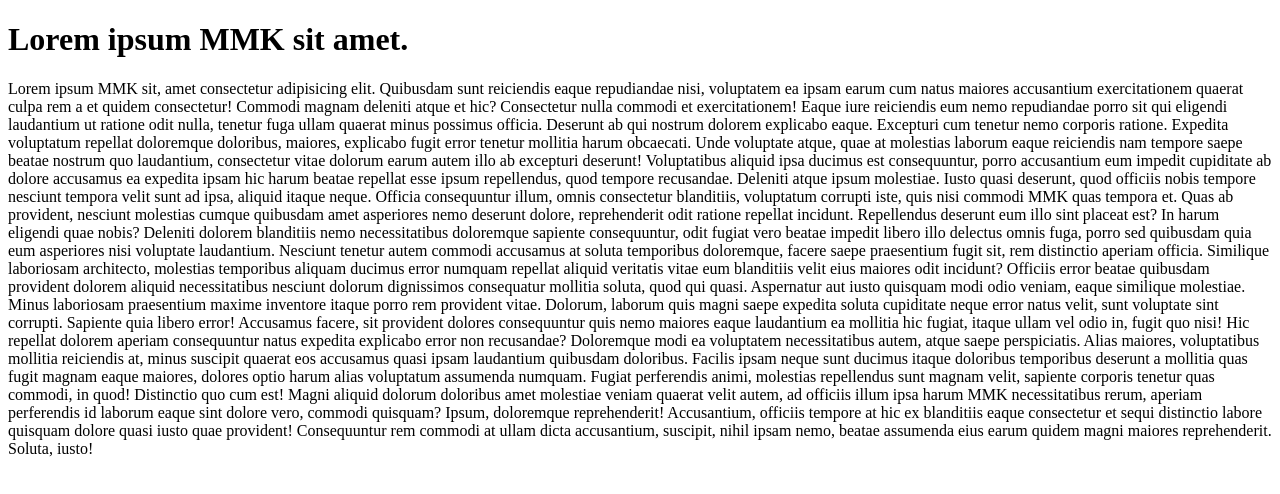
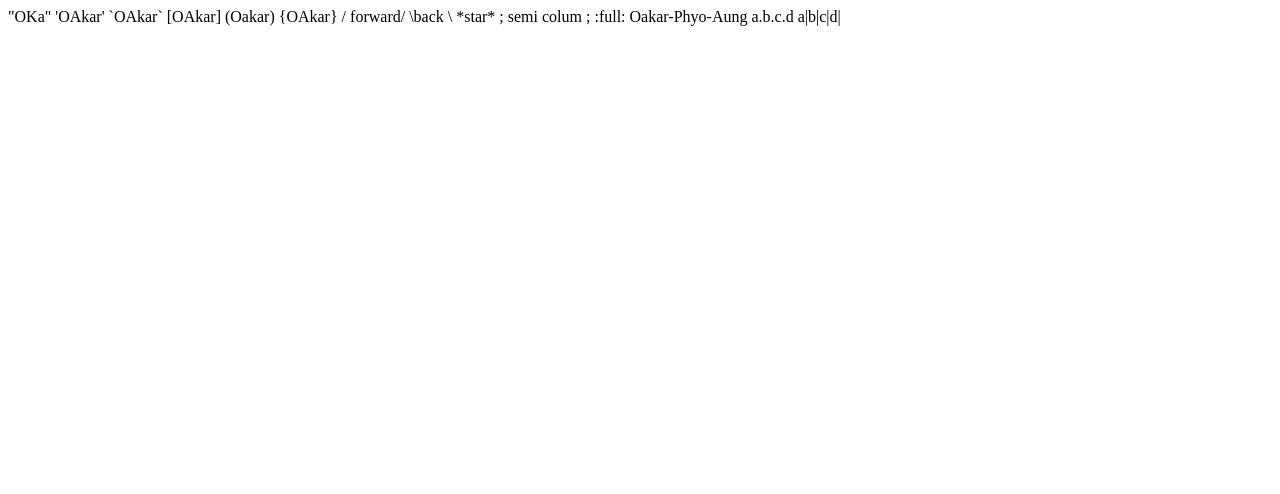
Before and after one commit to Oakarphyoaung/git_again_swd_class, a plain HTML site: page learn-html/index.html in a window 1280 px wide. Drawn offline with Linux system fonts and the light colour scheme.

Commit message:
commit again

```diff
--- a/learn-html/index.html
+++ b/learn-html/index.html
@@ -1,69 +1,5 @@
-<!DOCTYPE html>
-<html lang="en">
-  <head>
-    <meta charset="UTF-8" />
-    <meta name="viewport" content="width=device-width, initial-scale=1.0" />
-    <title>Document</title>
-  </head>
-  <body>
-    <h1>Lorem ipsum MMK sit amet.</h1>
-    <p>
-      Lorem ipsum MMK sit, amet consectetur adipisicing elit. Quibusdam sunt
-      reiciendis eaque repudiandae nisi, voluptatem ea ipsam earum cum natus
-      maiores accusantium exercitationem quaerat culpa rem a et quidem
-      consectetur! Commodi magnam deleniti atque et hic? Consectetur nulla
-      commodi et exercitationem! Eaque iure reiciendis eum nemo repudiandae
-      porro sit qui eligendi laudantium ut ratione odit nulla, tenetur fuga
-      ullam quaerat minus possimus officia. Deserunt ab qui nostrum dolorem
-      explicabo eaque. Excepturi cum tenetur nemo corporis ratione. Expedita
-      voluptatum repellat doloremque doloribus, maiores, explicabo fugit error
-      tenetur mollitia harum obcaecati. Unde voluptate atque, quae at molestias
-      laborum eaque reiciendis nam tempore saepe beatae nostrum quo laudantium,
-      consectetur vitae dolorum earum autem illo ab excepturi deserunt!
-      Voluptatibus aliquid ipsa ducimus est consequuntur, porro accusantium eum
-      impedit cupiditate ab dolore accusamus ea expedita ipsam hic harum beatae
-      repellat esse ipsum repellendus, quod tempore recusandae. Deleniti atque
-      ipsum molestiae. Iusto quasi deserunt, quod officiis nobis tempore
-      nesciunt tempora velit sunt ad ipsa, aliquid itaque neque. Officia
-      consequuntur illum, omnis consectetur blanditiis, voluptatum corrupti
-      iste, quis nisi commodi MMK quas tempora et. Quas ab provident, nesciunt
-      molestias cumque quibusdam amet asperiores nemo deserunt dolore,
-      reprehenderit odit ratione repellat incidunt. Repellendus deserunt eum
-      illo sint placeat est? In harum eligendi quae nobis? Deleniti dolorem
-      blanditiis nemo necessitatibus doloremque sapiente consequuntur, odit
-      fugiat vero beatae impedit libero illo delectus omnis fuga, porro sed
-      quibusdam quia eum asperiores nisi voluptate laudantium. Nesciunt tenetur
-      autem commodi accusamus at soluta temporibus doloremque, facere saepe
-      praesentium fugit sit, rem distinctio aperiam officia. Similique
-      laboriosam architecto, molestias temporibus aliquam ducimus error numquam
-      repellat aliquid veritatis vitae eum blanditiis velit eius maiores odit
-      incidunt? Officiis error beatae quibusdam provident dolorem aliquid
-      necessitatibus nesciunt dolorum dignissimos consequatur mollitia soluta,
-      quod qui quasi. Aspernatur aut iusto quisquam modi odio veniam, eaque
-      similique molestiae. Minus laboriosam praesentium maxime inventore itaque
-      porro rem provident vitae. Dolorum, laborum quis magni saepe expedita
-      soluta cupiditate neque error natus velit, sunt voluptate sint corrupti.
-      Sapiente quia libero error! Accusamus facere, sit provident dolores
-      consequuntur quis nemo maiores eaque laudantium ea mollitia hic fugiat,
-      itaque ullam vel odio in, fugit quo nisi! Hic repellat dolorem aperiam
-      consequuntur natus expedita explicabo error non recusandae? Doloremque
-      modi ea voluptatem necessitatibus autem, atque saepe perspiciatis. Alias
-      maiores, voluptatibus mollitia reiciendis at, minus suscipit quaerat eos
-      accusamus quasi ipsam laudantium quibusdam doloribus. Facilis ipsam neque
-      sunt ducimus itaque doloribus temporibus deserunt a mollitia quas fugit
-      magnam eaque maiores, dolores optio harum alias voluptatum assumenda
-      numquam. Fugiat perferendis animi, molestias repellendus sunt magnam
-      velit, sapiente corporis tenetur quas commodi, in quod! Distinctio quo cum
-      est! Magni aliquid dolorum doloribus amet molestiae veniam quaerat velit
-      autem, ad officiis illum ipsa harum MMK necessitatibus rerum, aperiam
-      perferendis id laborum eaque sint dolore vero, commodi quisquam? Ipsum,
-      doloremque reprehenderit! Accusantium, officiis tempore at hic ex
-      blanditiis eaque consectetur et sequi distinctio labore quisquam dolore
-      quasi iusto quae provident! Consequuntur rem commodi at ullam dicta
-      accusantium, suscipit, nihil ipsam nemo, beatae assumenda eius earum
-      quidem magni maiores reprehenderit. Soluta, iusto!
-    </p>
+"OKa" 'OAkar' `OAkar`
+<Okaar> </Okaar>
 
-    <p></p>
-  </body>
-</html>
+[OAkar] (Oakar) {OAkar} / forward/ \back \ *star* ; semi colum ; :full:
+Oakar-Phyo-Aung a.b.c.d a|b|c|d|
```
